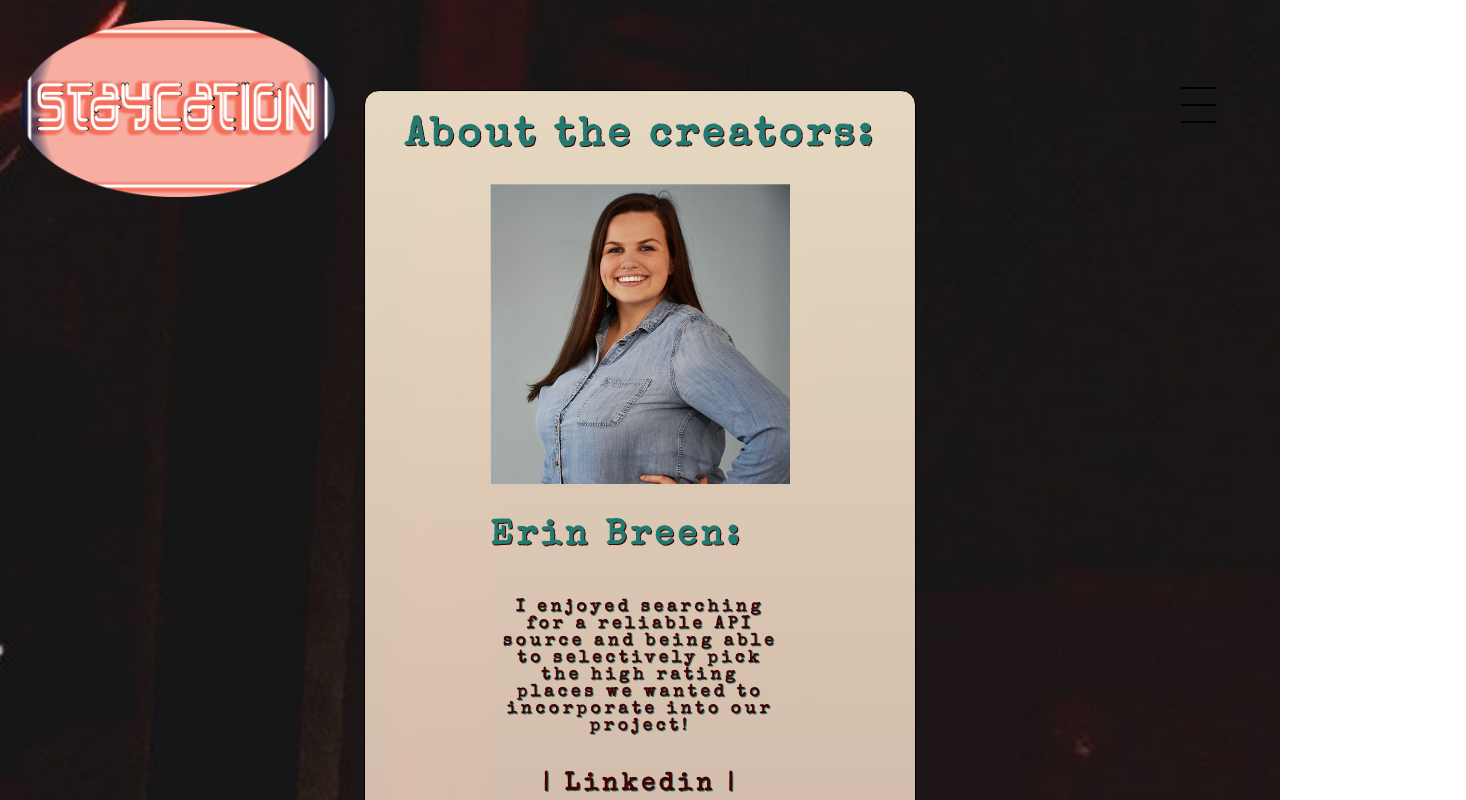
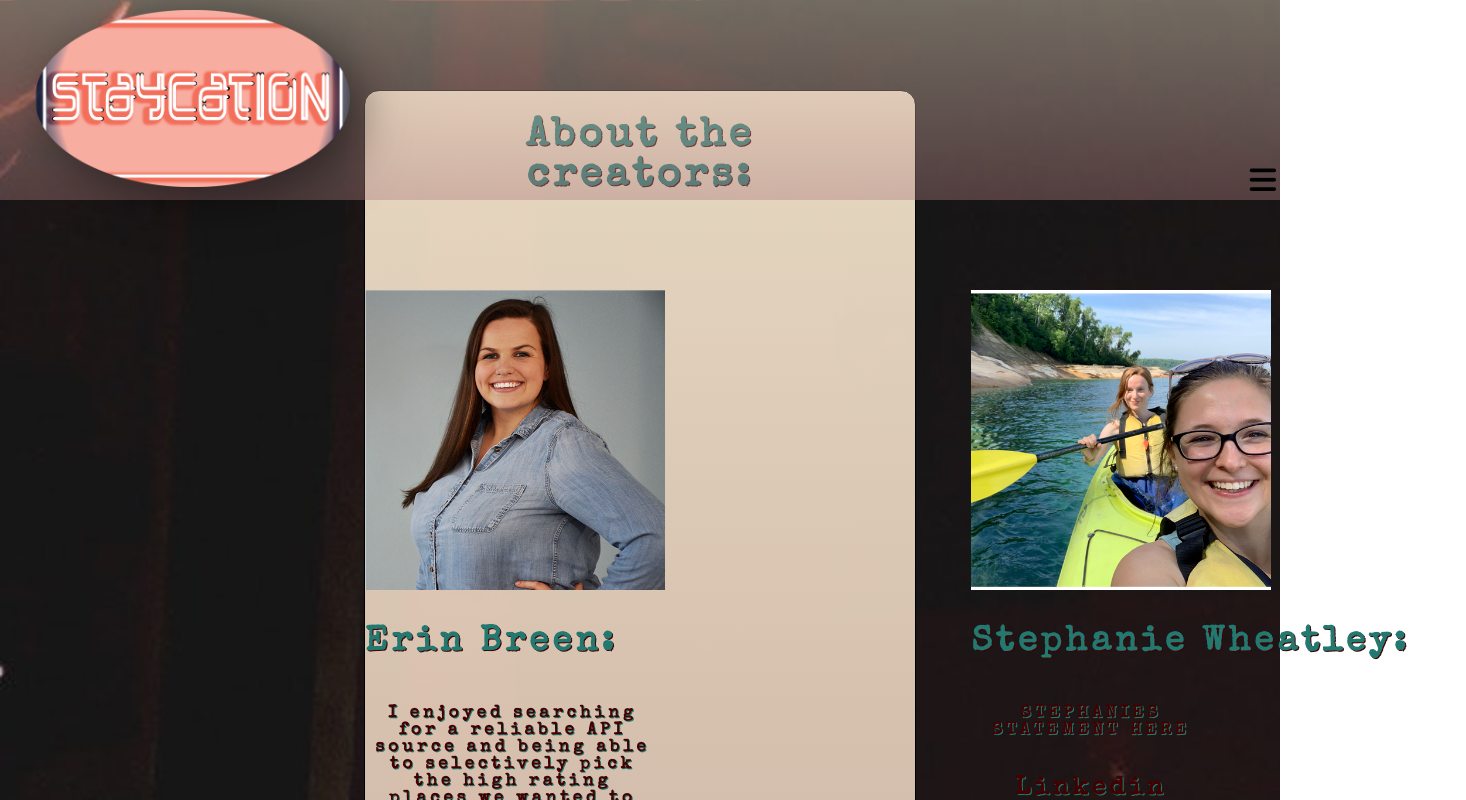
Before and after one commit to ajlajohnson/front-end-staycation, an Angular app: page /about in a window 1280 px wide. Shown: the top 800 px of the page, 1466 px wide, since content can reach past the window. Built offline with nearby package versions, Linux system fonts and the light colour scheme.

Commit message:
added more stuff

```diff
--- a/src/app/about/about.component.css
+++ b/src/app/about/about.component.css
@@ -4,17 +4,22 @@
   height: 100%;
   width: 100%;
   background-size: cover;
-  background-image: url("src/assets/staycation-images/about-background.jpg");
+  /* background-image: url("src/assets/staycation-images/about-background.jpg"); */
+  background-image: linear-gradient(
+    rgba(252, 237, 211, 0.9),
+    rgba(172, 123, 125, 0.9)
+  );
 }
 
 .about-div {
+
   margin-top: 7%;
   margin-bottom: 4.55%;
   padding-bottom: 2%;
   display: flex;
   flex-direction: column;
   align-items: center;
-  border: 1px solid black;
+  /* border: 1px solid black; */
   background-image: linear-gradient(
     rgba(252, 237, 211, 0.9),
     rgba(172, 123, 125, 0.9)
@@ -26,7 +31,8 @@
 .grid {
   display: flex;
   align-items: center;
-  flex-wrap: wrap;
+  /* flex-wrap: wrap; */
+  flex-direction:column;
   justify-content: space-around;
 }
 
@@ -45,7 +51,7 @@
   padding: 10px;
   text-align: center;
   align-items: center;
-justify-content: center;
+  justify-content: center;
 }
 
 .name {
@@ -81,6 +87,7 @@ justify-content: center;
 .photo {
   width: 300px;
   height: 300px;
+  background-size: auto;
 }
 
 .erin {
@@ -104,17 +111,169 @@ justify-content: center;
 }
 
 @media only screen and (min-width: 768px) {
-  .grid, .photo, .description, .link, .name, .about, .erin, .ajla, .bryan, .stephanie {
+  .about-background {
+    display: flex;
+    justify-content: center;
+    height: 100%;
+    width: 100%;
+    background-size: cover;
+    background-image: url("src/assets/staycation-images/about-background.jpg");
+  }
+
+  .grid, .description, .link, .name, .about, .erin, .ajla, .bryan, .stephanie {
     display: flex;
     flex-wrap: wrap;
+
   }
+  .photo {
+    width: 300px;
+    height: 300px;
+    margin: 0;
+  }
+
+  .creator{
+    text-align: center;
+    flex: 0 1 45%;
+    height: 45%;
+
+  }
+
+  .ajla {
+    margin: 0;
+  }
+
+  .about-div {
+    margin-top: 7%;
+    margin-bottom: 4.55%;
+    padding-bottom: 2%;
+    display: flex;
+    flex-direction: column;
+    align-items: center;
+    border: 1px solid black;
+    background-image: linear-gradient(
+      rgba(252, 237, 211, 0.9),
+      rgba(172, 123, 125, 0.9)
+    );
+    border-radius: 15px;
+    width: 43%;
+  }
+
+  .description {
+    justify-content: row;
+    text-decoration: none;
+    color: #440000;
+    list-style-type: none;
+    text-shadow: 1px 1px #237970;
+    font-size: 17px;
+    text-align: center;
+    width: 50%;
+    padding: 10px;
+  }
+
+  .about {
+    justify-content: row;
+    text-decoration: none;
+    color: #237970;
+    list-style-type: none;
+    text-shadow: 1px 1px #440000;
+    font-size: 40px;
+    text-align: center;
+    width: 50%;
+}
+
+  .link {
+  text-decoration: none;
+  color: #440000;
+  list-style-type: none;
+  text-shadow: 1px 1px #237970;
+  font-size: 25px;
+  padding: 10px;
+  text-align: center;
+  align-items: center;
+  justify-content: center;
+  width : 50%;
+}
+
 
   }
 
   @media only screen and (min-width: 992px) {
-    .grid, .photo, .description, .link, .name, .about{
+    .about-background {
+      display: flex;
+      justify-content: center;
+      height: 100%;
+      width: 100%;
+      background-size: cover;
+      background-image: url("src/assets/staycation-images/about-background.jpg");
+    }
+    .grid, .description, .link, .name, .about{
       display: flex;
       flex-wrap: wrap;
     }
 
+    .about {
+        justify-content: row;
+        text-decoration: none;
+        color: #237970;
+        list-style-type: none;
+        text-shadow: 1px 1px #440000;
+        font-size: 40px;
+        text-align: center;
+        width: 50%;
+    }
+
+    .photo {
+    width: 300px;
+    height: 300px;
+    margin: 0;
+    }
+
+    .creator{
+      text-align: center;
+      flex: 0 1 45%;
+      height: 45%;
+      margin: 0;
+    }
+
+    .about-div {
+    margin-top: 7%;
+    margin-bottom: 4.55%;
+    padding-bottom: 2%;
+    display: flex;
+    flex-direction: column;
+    align-items: center;
+    border: 1px solid black;
+    background-image: linear-gradient(
+    rgba(252, 237, 211, 0.9),
+    rgba(172, 123, 125, 0.9)
+    );
+    border-radius: 15px;
+    width: 43%;
+}
+
+    .description {
+    justify-content: row;
+    text-decoration: none;
+    color: #440000;
+    list-style-type: none;
+    text-shadow: 1px 1px #237970;
+    font-size: 17px;
+    text-align: center;
+    padding: 10px;
+    width: 50%;
+}
+
+.link {
+  text-decoration: none;
+  color: #440000;
+  list-style-type: none;
+  text-shadow: 1px 1px #237970;
+  font-size: 25px;
+  padding: 10px;
+  text-align: center;
+  align-items: center;
+  justify-content: center;
+  width : 50%;
+}
+
   }
--- a/src/app/about/about.component.html
+++ b/src/app/about/about.component.html
@@ -9,8 +9,8 @@
         <p class="description">I enjoyed searching for a reliable API source and being able to selectively pick the high
           rating places we
           wanted to incorporate into our project!</p>
-        <a href="https://www.linkedin.com/in/breenerin/" class="link">| Linkedin | </a>
-        <a href="https://github.com/breen1em" class="link">| Github |</a>
+        <a href="https://www.linkedin.com/in/breenerin/" class="link">Linkedin</a>
+        <a href="https://github.com/breen1em" class="link">Github</a>
       </div>
 
       <div class="creator">
@@ -20,14 +20,15 @@
           unique app.
           Troubleshooting and building the functionality was a challenge but I'm proud of how hard we worked as a team
           to accomplish all of the challenging tasks.</p>
-        <a href="https://www.linkedin.com/in/ajlajohnson" class="link">| Linkedin | </a>
-        <a href="https://www.linkedin.com/in/ajlajohnson" class="link">| Github |</a>
+        <a href="https://www.linkedin.com/in/ajlajohnson" class="link">Linkedin</a>
+        <a href="https://www.linkedin.com/in/ajlajohnson" class="link">Github</a>
       </div>
 
       <div class="creator">
         <div class="photo stephanie"></div>
         <p class="name">Stephanie Wheatley:</p>
-        <a href="https://www.linkedin.com/in/gingerfitz/" class="link">| Linkedin |</a>
+        <p class="description">STEPHANIES STATEMENT HERE</p>
+        <a href="https://www.linkedin.com/in/gingerfitz/" class="link">Linkedin</a>
       </div>
 
       <div class="creator">
@@ -36,8 +37,8 @@
         <p class="description">I really enjoyed being able to work with our own database that we created as well as the
           API to gather the
           information we needed. Although troubleshooting was a challenge, I enjoyed problem solving.</p>
-        <a href="https://www.linkedin.com/in/bryan-brown-761a111b2" class="link">| Linkedin | </a>
-        <a href="https://github.com/bryanmichaelbrown" class="link">| Github |</a>
+        <a href="https://www.linkedin.com/in/bryan-brown-761a111b2" class="link">Linkedin</a>
+        <a href="https://github.com/bryanmichaelbrown" class="link">Github</a>
       </div>
     </div>
   </div>
--- a/src/app/data.service.ts
+++ b/src/app/data.service.ts
@@ -1,12 +1,13 @@
 import { Injectable } from '@angular/core';
 import { HttpClient } from '@angular/common/http';
 import { Router } from '@angular/router';
+import { environment } from 'src/environments/environment';
 
 @Injectable({
   providedIn: 'root',
 })
 export class DataService {
-  baseUrl: string = 'http://localhost:3000';
+  private readonly baseUrl = environment.apiBaseUrl;
   key: string = 'AIzaSyAx6C2ZoVVCy_9NNDpn4ZzzpSaFBd1FOT4';
   // place_id: string = 'ChIJX80xAaIyO4gR8GDwgVUFi6I';
   restaurants: any = [];
@@ -14,9 +15,10 @@ export class DataService {
   favoriteAct: any = [];
   favoriteDrink: any = [];
 
+
   // submissions: any;
 
-  constructor(private http: HttpClient, private router: Router) {}
+  constructor(private http: HttpClient, private router: Router) { }
 
   retrievePlace = (placeid: string) => {
     return this.http.get(`${this.baseUrl}/results`, {
--- a/src/app/favorites/favorites.component.css
+++ b/src/app/favorites/favorites.component.css
@@ -1,11 +1,50 @@
+.fave-background {
+  background: linear-gradient(rgb(252, 237, 211), rgb(172, 123, 125)) no-repeat;
+  background-size: 100%;
+  height: 100%;
+  display: flex;
+  justify-content: center;
+  align-items: center;
+}
+.main {
+  background: linear-gradient(rgb(252, 237, 211), rgb(172, 123, 125));
+  display: flex;
+  justify-content: center;
+  border: 1px solid black;
+  border-radius: 15px;
+  width: 95%;
+  height: 45%;
+  padding-top: 10%;
+}
+.fave-results {
+  display: flex;
+}
+.card {
+  background: linear-gradient(rgb(252, 237, 211), rgb(172, 123, 125));
+  flex: 1;
+}
+@media only screen and (min-width: 768px) {
+}
+@media only screen and (min-width: 992px) {
   .fave-background {
     display: flex;
-  height: 100vh;
+    background-size: 100%;
     background-size: cover;
     width: auto;
-  background-image: url("src/assets/staycation-images/favorites-background.jpg");
+    background: url("src/assets/staycation-images/favorites-background.jpg");
+    background-size: 100%;
   }
+}
+/*
+@media only screen and (min-width: 992 px) {
 
+  .fave-background {
+    display: flex;
+    height: 100%;
+    background-size: cover;
+    width: auto;
+    background: url("src/assets/staycation-images/favorites-background.jpg");
+  }
   .main {
     justify-content: center;
     align-items: center;
@@ -18,15 +57,25 @@ width: 600px;
     height: 700px;
     border-radius: 15px;
   }
-
-h1, p {
+  .main{
+    display: flex;
+  flex-direction: column;
+  justify-content: center;
+  border: 1px solid black;
+  border-radius: 15px;
+  width: 45%;
+  height: 75%;}
+  h1,
+  p {
     text-decoration: none;
     list-style-type: none;
     color: #440000;
     text-shadow: 1px 1px #237970;
     font-size: 20px;
   }
-
-.restaurant, .activity, .bar{
+  .restaurant,
+  .activity,
+  .bar {
     border: 3px dashed black;
   }
+} */
--- a/src/app/header/header.component.css
+++ b/src/app/header/header.component.css
@@ -1,9 +1,13 @@
-/* .header {
+.header {
   display: flex;
   justify-content: space-between;
-} */
-.header {
-  display: flex;
+  align-items: center;
+  background: linear-gradient(
+      rgba(252, 237, 211, 0.4),
+      rgba(172, 123, 125, 0.4         )
+    )
+    no-repeat;
+  width: 100%;
   position: fixed;
 }
 .logo {
@@ -11,8 +15,30 @@
   background-size: 90%;
   width: 350px;
   height: 180px;
-  margin-left: 20px;
-  margin-top: 20px;
+  margin-left: 35px;
+  margin-top: 10px;
+  filter: drop-shadow(12px 12px 25px rgba(0, 0, 0, 0.5));
+}
+.fa-bars {
+  font-size: 30px;
+}
+.burger {
+  position: relative;
+  margin-top: 160px;
+}
+.nav-items {
+  list-style: none;
+}
+.nav {
+  position: absolute;
+  right: 6px;
+}
+.link {
+  text-align: right;
+}
+.nav .color {
+  color: black;
+  text-decoration: none;
 }
 .menu {
   width: 35px;
@@ -20,39 +46,46 @@
   background-color: black;
   margin-left: 10px;
 }
-.nav-items {
-  list-style: none;
-}
-
-/* menu {
-  font-family: "Material Icons";
-  position: absolute;
-  right: 0;
-} */
-
 @media only screen and (min-width: 768px) {
-  header {
+  /* header {
     display: flex;
     width: 95%;
     justify-content: space-between;
     align-items: center;
     position: fixed;
   }
-
   .nav-items {
+    list-style: none;
     display: flex;
-    justify-content: space-between;
+    flex-direction: column;
   }
   .link {
     margin-top: 0;
     margin-left: 10px;
-  }
-  /* .menu-links {
-    display: none;
-  } */
-  /* .menu {
-    display: none;
   } */
 }
 @media only screen and (min-width: 992 px) {
+  .header {
+    display: flex;
+    position: fixed;
+  }
+  .logo {
+    background: url("src/assets/staycation-images/pink-stayca-logo.png")
+      no-repeat;
+    background-size: 90%;
+    width: 350px;
+    height: 180px;
+    margin-left: 20px;
+    margin-top: 10px;
+  }
+
+  .menu {
+    width: 35px;
+    height: 2px;
+    background-color: black;
+    margin-left: 10px;
+  }
+  .nav-items {
+    list-style: none;
+  }
 }
--- a/src/app/header/header.component.html
+++ b/src/app/header/header.component.html
@@ -1,17 +1,15 @@
 <header class="header">
   <h1 class="logo"></h1>
-  <div></div>
-
-  <nav>
-    <ul class="nav-items" *ngIf="showMenu === true">
-      <li class="nav"><a routerLink="/home" class="link">Home</a></li>
-      <li class="nav"><a routerLink="/favorites" class="link">Favorites</a></li>
-      <li class="nav"><a routerLink="/about" class="link">About</a></li>
-    </ul>
-  </nav>
-  <div class="menu-links" (click)="toggleMenu()">
-    <h3 class="menu"></h3>
-    <h3 class="menu"></h3>
-    <h3 class="menu"></h3>
+  <div class="burger">
+    <div (click)="toggleMenu()"><i class="fas fa-bars"></i></div>
+    <nav class="nav">
+      <ul class="nav-items" *ngIf="showMenu === true">
+        <li class="link"><a routerLink="/home" class="color">Home</a></li>
+        <li class="link">
+          <a routerLink="/favorites" class="color">Favorites</a>
+        </li>
+        <li class="link"><a routerLink="/about" class="color">About</a></li>
+      </ul>
+    </nav>
   </div>
 </header>
--- a/src/environments/environment.prod.ts
+++ b/src/environments/environment.prod.ts
@@ -1,3 +1,4 @@
 export const environment = {
-  production: true
+  production: true,
+  apiBaseUrl: "https://staycation-gc.herokuapp.com"
 };
--- a/src/environments/environment.ts
+++ b/src/environments/environment.ts
@@ -3,7 +3,9 @@
 // The list of file replacements can be found in `angular.json`.
 
 export const environment = {
-  production: false
+  production: false,
+  //apiBaseUrl: "http://localhost:3000"
+  apiBaseUrl: "https://staycation-gc.herokuapp.com"
 };
 
 /*
```
Also changed, not shown: src/app/favorites/favorites.component.html (+5 -4 lines). Lines whose indentation alone changed are shown as unchanged.
